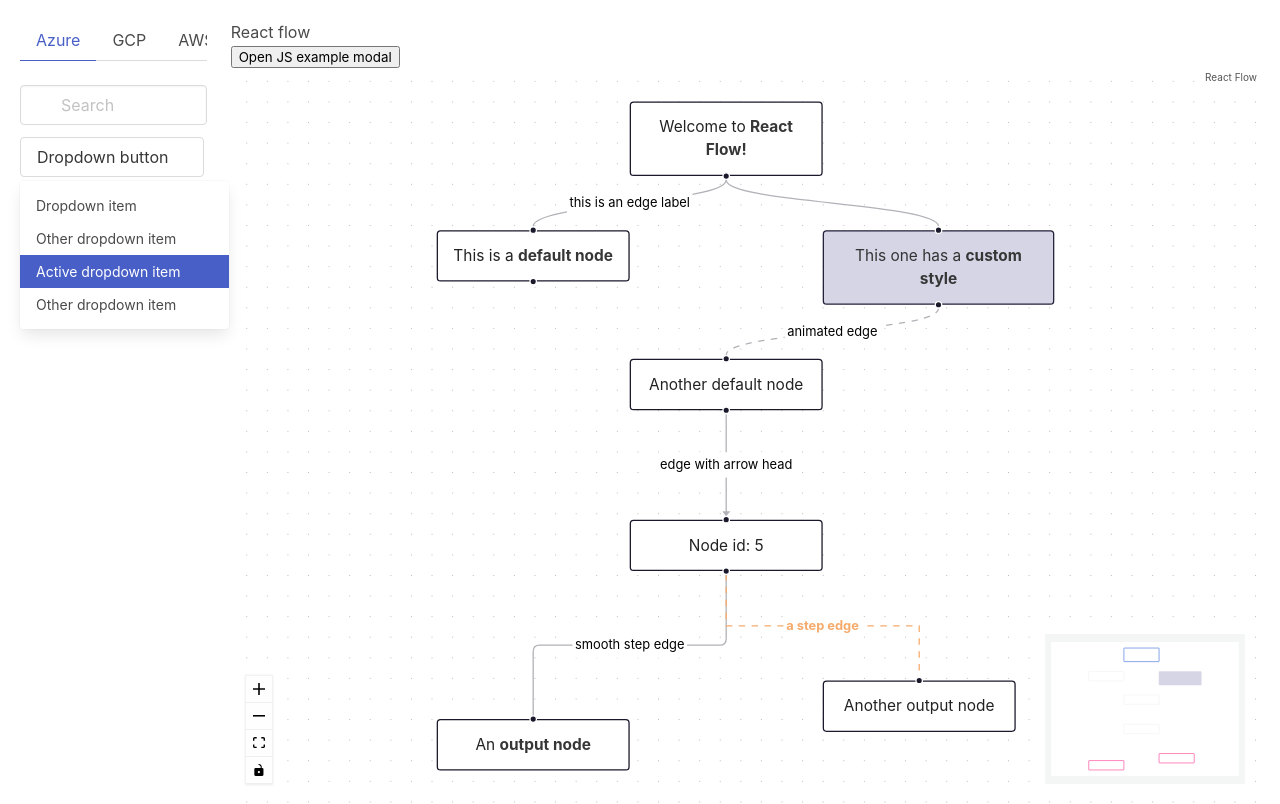
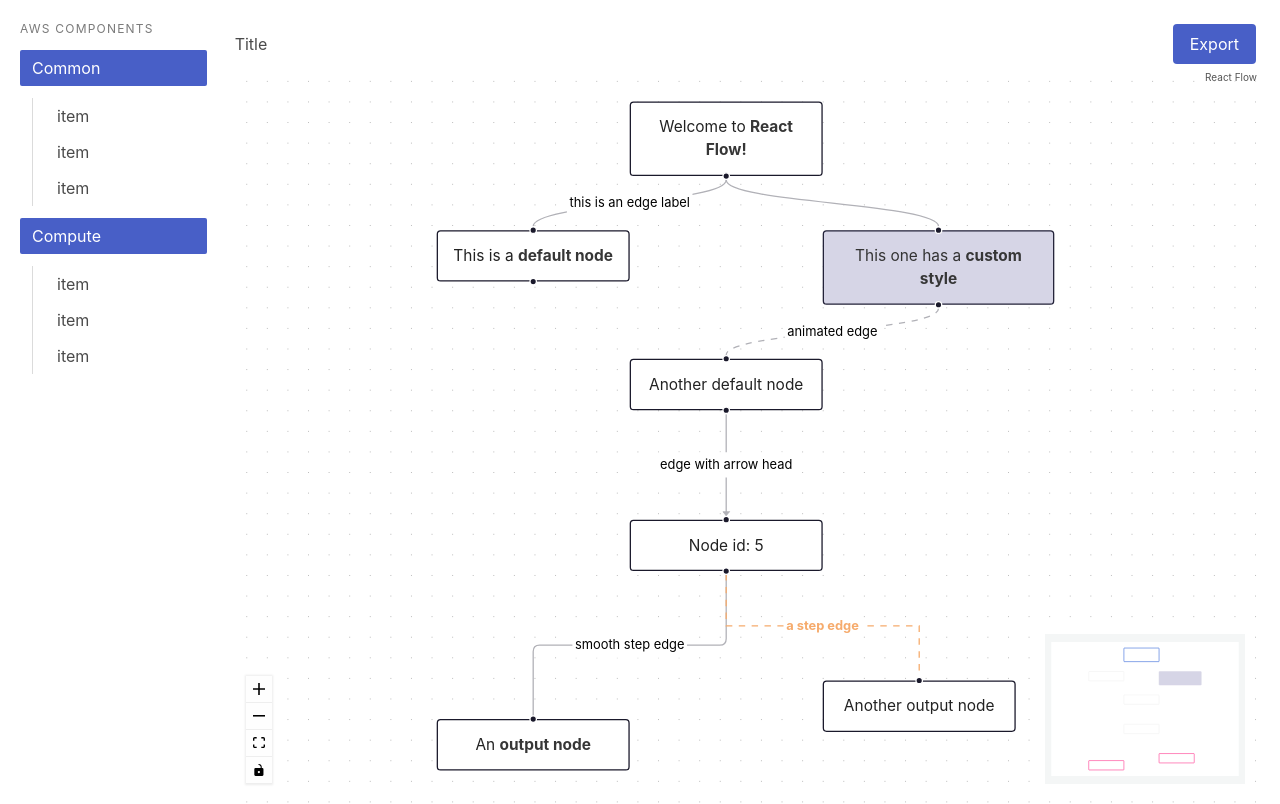
Before and after one commit to no-code-terraform/WebApp, a React (Create React App) app: page /project/1 in a window 1280 px wide. Built offline with nearby package versions, Linux system fonts and the light colour scheme.

Commit message:
feat: Start sidebar

```diff
--- a/src/components/Modal/index.tsx
+++ b/src/components/Modal/index.tsx
@@ -5,7 +5,7 @@
 const Modal = (props: { toggleModalFunc: any }) => {
 
   const generateJsonFile = (event: React.MouseEvent<HTMLButtonElement>) => {
-    var blob = new Blob(["Welcome to Tfmaker"],
+    const blob = new Blob(["Welcome to Tfmaker"],
       { type: "text/plain;charset=utf-8" });
     FileSaver.saveAs(blob, "static.txt");
   };
--- a/src/components/PreviewProject/index.tsx
+++ b/src/components/PreviewProject/index.tsx
@@ -6,7 +6,7 @@
 
     <Link
       to={`/project/${props.data.id}`}
-      state={{ infoProject: props.data }}
+      state={{ data: props.data }}
       className="previewProject card p-3">
       <div className="card-content">
         <p className="title is-size-6 mb-1">{ props.data.name }</p>
--- a/src/components/Sidebar/index.tsx
+++ b/src/components/Sidebar/index.tsx
@@ -1,14 +1,31 @@
-import Tabs from "../Tabs";
-import Search from "../Search";
-import DropDown from "../Dropdown";
+
 
 const Sidebar = () => {
   return (
-    <div className="is-narrow-mobile is-hidden-mobile">
-      <Tabs />
-      <Search />
-      <DropDown />
-    </div>
+    <aside className="menu">
+      <p className="menu-label ">
+        AWS Components
+      </p>
+      <ul className="menu-list">
+        <li>
+          <a className="is-active">Common</a>
+          <ul>
+            <li><a>item</a></li>
+            <li><a>item</a></li>
+            <li><a>item</a></li>
+          </ul>
+        </li>
+
+        <li>
+          <a className="is-active">Compute</a>
+          <ul>
+            <li><a>item</a></li>
+            <li><a>item</a></li>
+            <li><a>item</a></li>
+          </ul>
+        </li>
+      </ul>
+    </aside>
   );
 };
 
--- a/src/pages/Project/index.tsx
+++ b/src/pages/Project/index.tsx
@@ -3,11 +3,9 @@
 import Modal from "../../components/Modal";
 import OverviewFlow from "../../components/Example";
 import "bulma/css/bulma.min.css";
-import {useLocation} from "react-router-dom";
 import "./index.scss";
 
 const Index = (): JSX.Element => {
-  const data = useLocation();
 
   const toggleModal = (event: React.MouseEvent<HTMLButtonElement>) => {
     const modalToToggle: HTMLElement = document.querySelector(`#${event.currentTarget.getAttribute('data-target-modal')}`) as HTMLInputElement;
@@ -22,10 +20,12 @@
           <Sidebar />
         </div>
         <div className="column is-10e">
-          <p>React flow</p>
-          <button className="js-modal-trigger" onClick={toggleModal} data-target-modal="modal">
-            Open JS example modal
-          </button>
+          <div className="p-1 is-flex is-justify-content-space-between is-align-items-center">
+            <p>Title</p>
+            <button className="page-project__btnExport button is-link js-modal-trigger" onClick={toggleModal} data-target-modal="modal">
+              Export
+            </button>
+          </div>
           <OverviewFlow />
         </div>
       </section>
```
